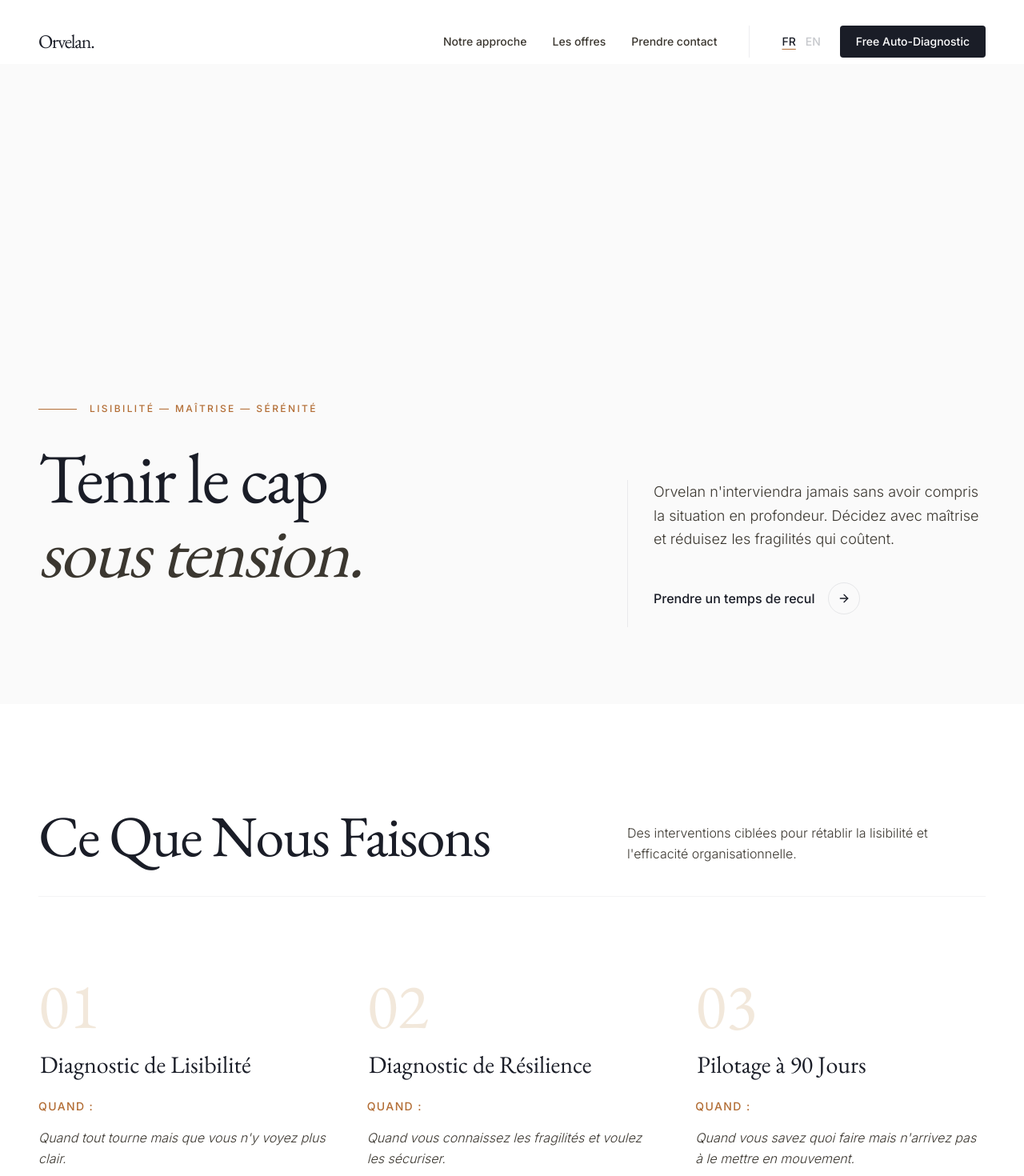
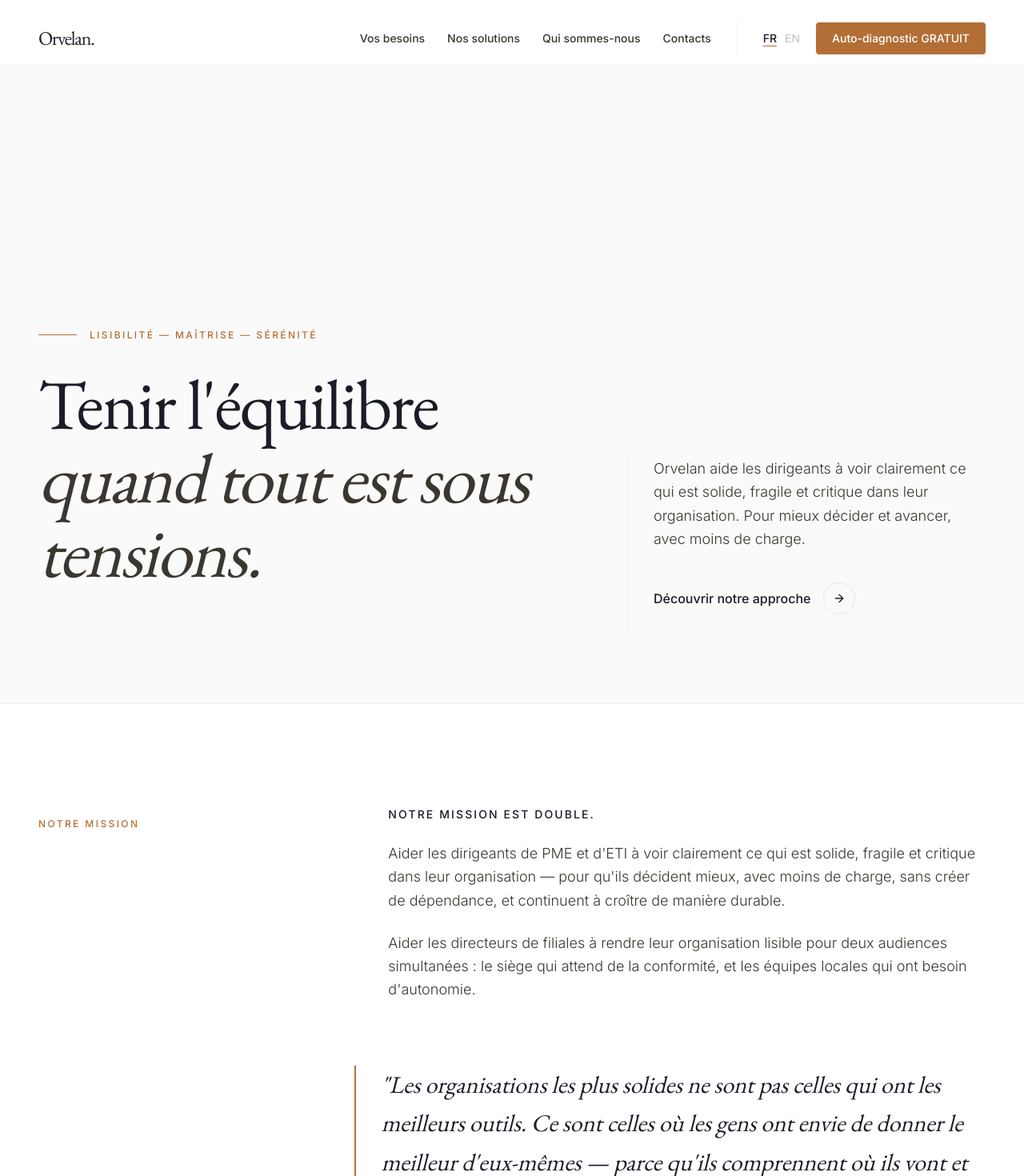
Before and after one commit to Ptjlee/Orvelan, a Next.js app: page / in a window 1280 px wide. Shown: the top 1470 px of the page at 80% size. Built offline with nearby package versions, Linux system fonts and the light colour scheme.

Commit message:
Promote V2 landing page to main route (approved by David)

```diff
--- a/src/app/page.tsx
+++ b/src/app/page.tsx
@@ -1,28 +1,50 @@
 "use client";
 
-import { useState } from "react";
-import { Navbar } from "@/components/Navbar";
-import { Hero } from "@/components/Hero";
-import { Offers } from "@/components/Offers";
-import { About } from "@/components/About";
-import { Contact } from "@/components/Contact";
-import { Footer } from "@/components/Footer";
+import { useState, useEffect, Suspense } from "react";
+import { useSearchParams } from "next/navigation";
+import { NavbarV2 } from "./update/components/NavbarV2";
+import { HeroV2 } from "./update/components/HeroV2";
+import { MissionV2 } from "./update/components/MissionV2";
+import { BesoinsV2 } from "./update/components/BesoinsV2";
+import { SolutionsV2 } from "./update/components/SolutionsV2";
+import { AboutV2 } from "./update/components/AboutV2";
+import { ContactV2 } from "./update/components/ContactV2";
+import { FooterV2 } from "./update/components/FooterV2";
 
-export default function Home() {
-  const [lang, setLang] = useState<"fr" | "en">("fr");
+function HomeContent() {
+  const searchParams = useSearchParams();
+  const urlLang = searchParams.get("lang");
+  const [lang, setLang] = useState<"fr" | "en">(
+    urlLang === "en" ? "en" : "fr"
+  );
+
+  // Sync when URL param changes (e.g. back-navigation)
+  useEffect(() => {
+    if (urlLang === "en" || urlLang === "fr") setLang(urlLang);
+  }, [urlLang]);
 
   return (
     <main className="min-h-screen bg-white">
-      <Navbar lang={lang} setLang={setLang} />
+      <NavbarV2 lang={lang} setLang={setLang} />
 
       {/* Spacer for fixed navbar */}
       <div className="h-20" />
 
-      <Hero lang={lang} />
-      <Offers lang={lang} />
-      <About lang={lang} />
-      <Contact lang={lang} />
-      <Footer lang={lang} />
+      <HeroV2 lang={lang} />
+      <MissionV2 lang={lang} />
+      <BesoinsV2 lang={lang} />
+      <SolutionsV2 lang={lang} />
+      <AboutV2 lang={lang} />
+      <ContactV2 lang={lang} />
+      <FooterV2 lang={lang} />
     </main>
   );
 }
+
+export default function Home() {
+  return (
+    <Suspense fallback={null}>
+      <HomeContent />
+    </Suspense>
+  );
+}
```
